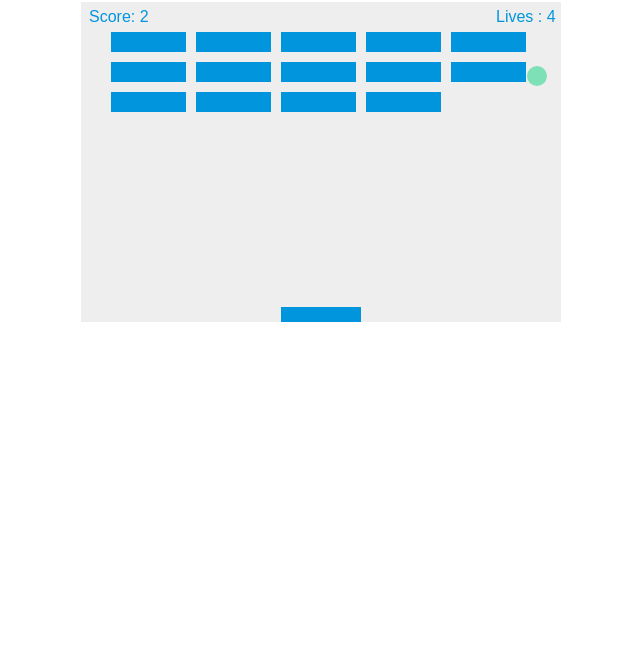
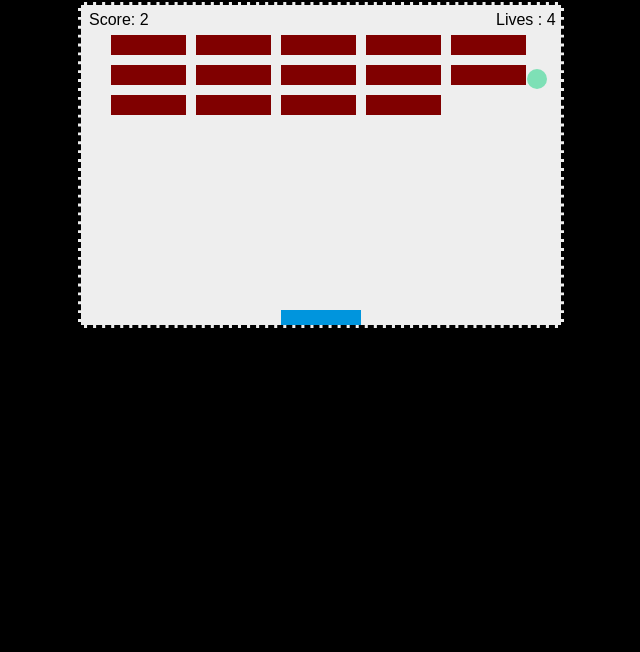
Before and after one commit to LrdVnz/2D_Breakout, a plain HTML site: page index.html in a window 1280 px wide. Shown: the part 148-800 px from the top of the page, without its empty margins (319-959 px from the left). Drawn offline with Linux system fonts and the light colour scheme.

Commit message:
changed colors

```diff
--- a/index.html
+++ b/index.html
@@ -12,6 +12,7 @@
 
         h1{
             font-family: "Super Mario Bros. 2";
+            color: white;
             position: absolute;
             top: 100px;
             left: 500px;
@@ -22,7 +23,11 @@
              margin-top: 150px;
              margin-left: auto;
              margin-right: auto;
+             border: dashed 3px black;
               }
+        body{
+            background-color: black;
+        }
     </style>
 </head>
 <body>
@@ -61,7 +66,7 @@
       function drawPaddle() {
           ctx.beginPath();
           ctx.rect(paddleX, canvas.height - paddleHeight, paddleWidth, paddleHeight);
-          ctx.fillStyle = "#0095DD"
+          ctx.fillStyle = "#0095DD";
           ctx.fill();
           ctx.closePath();
       }
@@ -83,6 +88,7 @@
       drawScore();
       drawLives();
       collisionDetection();
+      bricks.forEach( () => ctx.fillStyle = "maroon")
       x += dx;
       y += dy;
       if(y + dy < ballRadius){
@@ -184,7 +190,7 @@
                   bricks[c][r].y = brickY;
                   ctx.beginPath();
                   ctx.rect(brickX, brickY, brickWidth, brickHeight);
-                  ctx.fillstyle = "#32CD32";
+                  ctx.fillstyle = "blue";
                   ctx.fill();
                   ctx.closePath();
                 }
@@ -214,13 +220,13 @@
 
       function drawScore(){
         ctx.font = "16px Arial";
-        ctx.fillStyle = "#0095DD"
+        ctx.fillStyle = "black"
         ctx.fillText("Score: " +score, 8, 20);
       }
 
       function drawLives(){
-          ctx.font = "16px Arial";
-          ctx.fillStyle = "#0095DD";
+          ctx.font = "16px Arial ";
+          ctx.fillStyle = "black";
           ctx.fillText("Lives : " + lives, canvas.width - 65, 20);
       }
 
```
